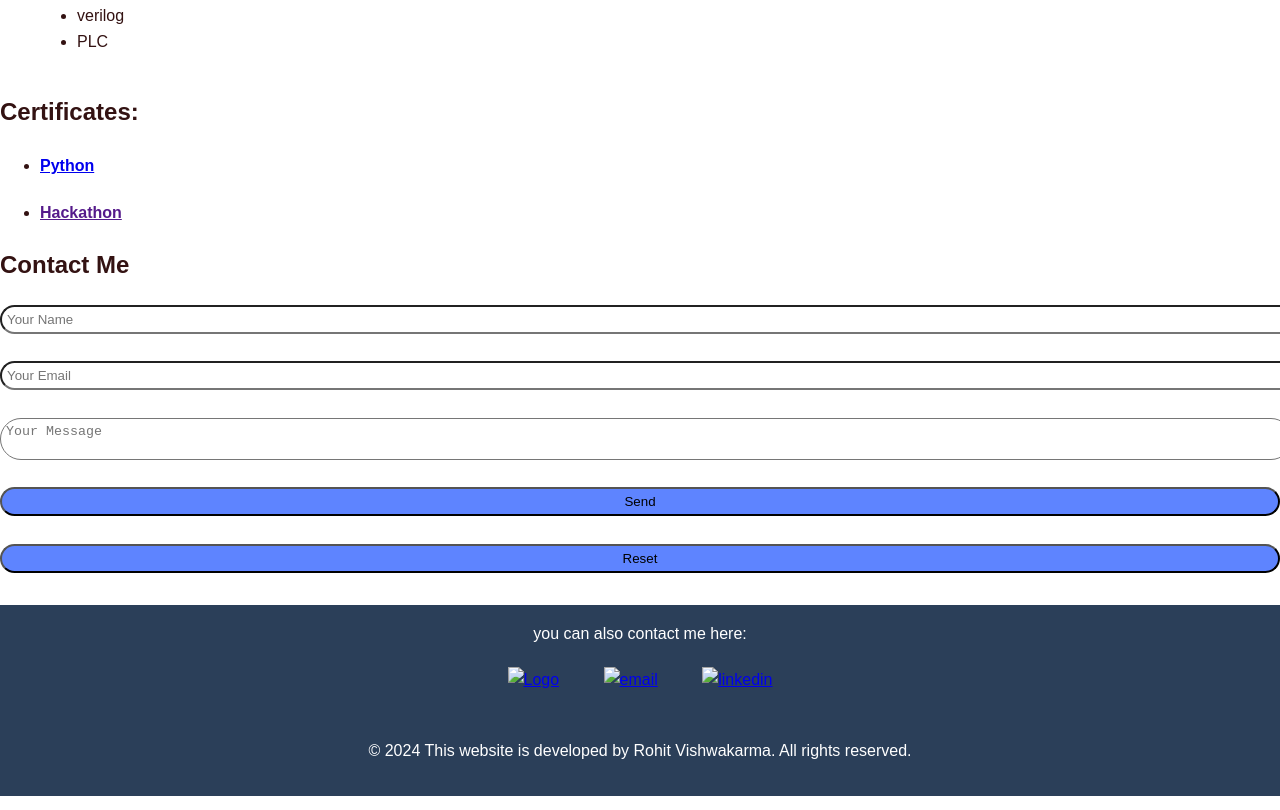
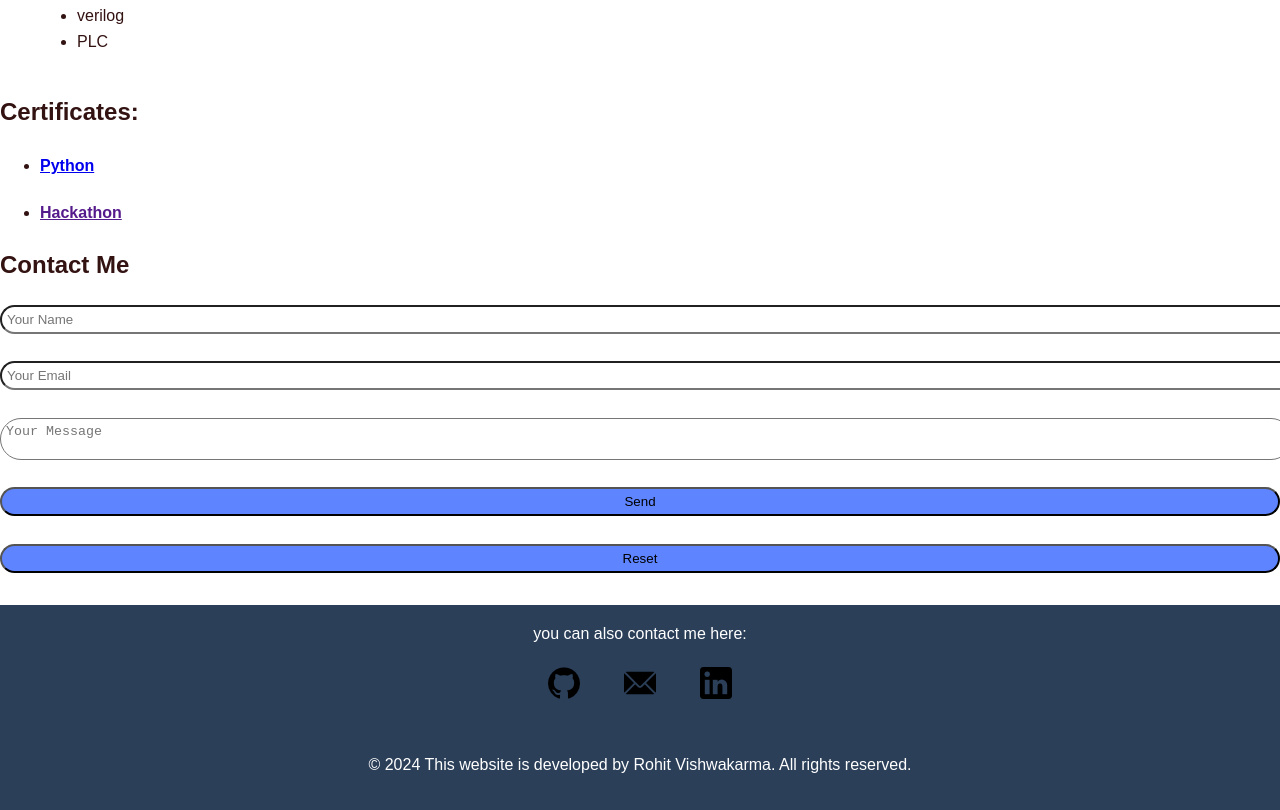
Before and after one commit to Rohit212004/portfolio, a plain HTML site: page index.html in a window 1280 px wide. Shown: the part 1611-2421 px from the top of the page. Drawn offline with Linux system fonts and the light colour scheme.

Commit message:
Update index.html

```diff
--- a/index.html
+++ b/index.html
@@ -96,9 +96,9 @@
 
     <footer>
         <div class="footer-logo"><caption>you can also contact me here: <br></caption>
-           <a href="https://github.com/Rohit212004"><img src="images/github-logo.png" alt="Logo"></a>
-           <a href="https://mail.google.com/mail/u/0/#inbox/FMfcgzQXKhQTsRCMSPlZWjqmBmfpGtMT?compose=CllgCJTGnQJDCdTkVmBHhXqCVHkkSSGgtRxpkmVxsNZPPwTRCBbWzDcbhglQmJfJGVKzZmKwxgB"><img src="images/email.png" alt="email"></a>
-            <a href="https://www.linkedin.com/in/rohit-vishwakarma-62561628b/"><img src="images/linkedin-logo.png" alt="linkedin"></a>
+           <a href="https://github.com/Rohit212004"><img src="github-logo.png" alt="Logo"></a>
+           <a href="https://mail.google.com/mail/u/0/#inbox/FMfcgzQXKhQTsRCMSPlZWjqmBmfpGtMT?compose=CllgCJTGnQJDCdTkVmBHhXqCVHkkSSGgtRxpkmVxsNZPPwTRCBbWzDcbhglQmJfJGVKzZmKwxgB"><img src="email.png" alt="email"></a>
+            <a href="https://www.linkedin.com/in/rohit-vishwakarma-62561628b/"><img src="linkedin-logo.png" alt="linkedin"></a>
           </div>
         <div class="container">
             <p>&copy; 2024 This website is developed by Rohit Vishwakarma. All rights reserved.</p>
```
